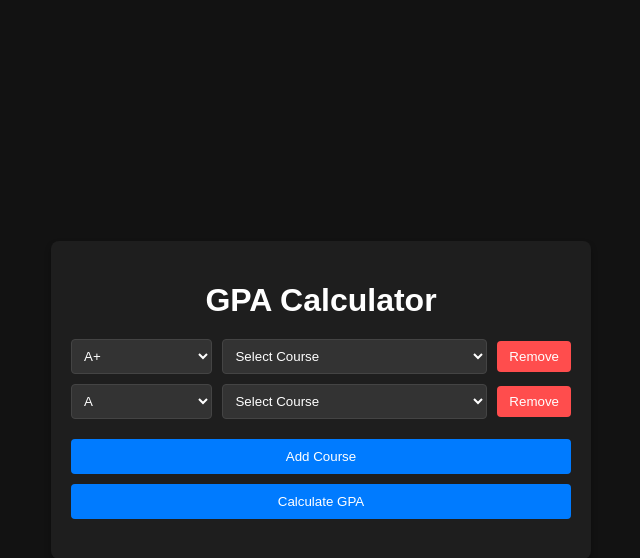
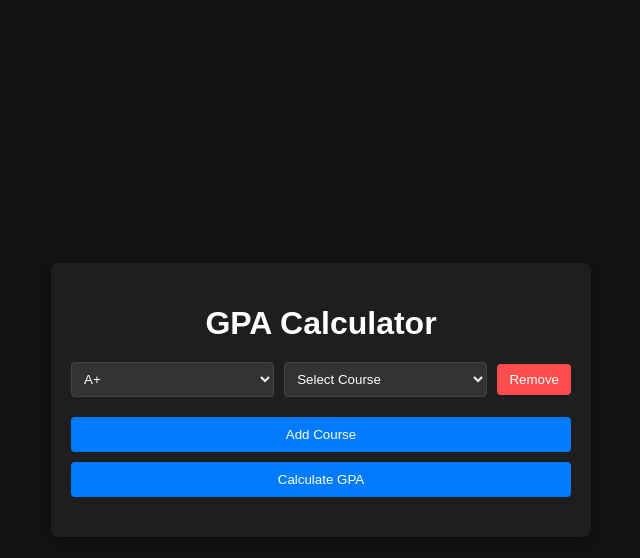
Before and after one commit to yousv/gpa-calculator, a plain HTML site: page index.html in a window 1280 px wide. Both pictures are taken after a click on the button "Add Course". Shown: the whole page, without its empty margins (319-959 px from the left). Drawn offline with Linux system fonts and the light colour scheme.

Commit message:
Add files via upload

```diff
--- a/index.html
+++ b/index.html
@@ -9,35 +9,7 @@
 <body>
   <div class="container">
     <h1>GPA Calculator</h1>
-    <div id="courses">
-      <div class="course">
-        <select class="grade">
-          <option value="4.0">A+</option>
-          <option value="4.0">A</option>
-          <option value="3.7">A-</option>
-          <option value="3.3">B+</option>
-          <option value="3.0">B</option>
-          <option value="2.7">B-</option>
-          <option value="2.3">C+</option>
-          <option value="2.0">C</option>
-          <option value="1.7">C-</option>
-          <option value="1.3">D+</option>
-          <option value="1.0">D</option>
-          <option value="0.0">F</option>
-        </select>
-        <select class="credits">
-          <option value="">Select Course</option>
-          <option value="4">Bacteriology (4)</option>
-          <option value="4">Biochemistry (4)</option>
-          <option value="2">Parasitology (2)</option>
-          <option value="2">Mechatronics (2)</option>
-          <option value="2">English (2)</option>
-          <option value="2">Histology (2)</option>
-          <option value="2">Foundation Technology (2)</option>
-        </select>
-        <button class="remove-course">Remove</button>
-      </div>
-    </div>
+    <div id="courses"></div>
     <button id="add-course">Add Course</button>
     <button id="calculate-gpa">Calculate GPA</button>
     <div id="result"></div>
--- a/script.js
+++ b/script.js
@@ -1,12 +1,44 @@
-document.getElementById('add-course').addEventListener('click', () => {
+document.getElementById('add-course').addEventListener('click', addCourse);
+
+document.getElementById('calculate-gpa').addEventListener('click', () => {
+  const courses = document.querySelectorAll('.course');
+  let totalGradePoints = 0;
+  let totalCredits = 0;
+
+  courses.forEach(course => {
+    const grade = parseFloat(course.querySelector('.grade').value);
+    const credits = parseFloat(course.querySelector('.credits').value);
+
+    if (!isNaN(credits) && credits >= 0) {
+      totalGradePoints += grade * credits;
+      totalCredits += credits;
+    }
+  });
+
+  if (totalCredits === 0) {
+    document.getElementById('result').textContent = 'Please enter valid course data.';
+  } else {
+    const gpa = totalGradePoints / totalCredits;
+    document.getElementById('result').textContent = `Your GPA is: ${gpa.toFixed(2)}`;
+  }
+});
+
+function addCourse() {
   const coursesDiv = document.getElementById('courses');
   const newCourse = document.createElement('div');
   newCourse.className = 'course';
   newCourse.innerHTML = `
     <select class="grade">
+      <option value="4.0">A+</option>
       <option value="4.0">A</option>
+      <option value="3.7">A-</option>
+      <option value="3.3">B+</option>
       <option value="3.0">B</option>
+      <option value="2.7">B-</option>
+      <option value="2.3">C+</option>
       <option value="2.0">C</option>
+      <option value="1.7">C-</option>
+      <option value="1.3">D+</option>
       <option value="1.0">D</option>
       <option value="0.0">F</option>
     </select>
@@ -24,31 +56,33 @@ document.getElementById('add-course').addEventListener('click', () => {
   `;
   coursesDiv.appendChild(newCourse);
 
-  // Add event listener for remove button
   newCourse.querySelector('.remove-course').addEventListener('click', () => {
     coursesDiv.removeChild(newCourse);
-  });
-});
-
-document.getElementById('calculate-gpa').addEventListener('click', () => {
-  const courses = document.querySelectorAll('.course');
-  let totalGradePoints = 0;
-  let totalCredits = 0;
-
-  courses.forEach(course => {
-    const grade = parseFloat(course.querySelector('.grade').value);
-    const credits = parseFloat(course.querySelector('.credits').value);
-
-    if (!isNaN(credits) && credits > 0) {
-      totalGradePoints += grade * credits;
-      totalCredits += credits;
-    }
+    saveData();
   });
 
-  if (totalCredits === 0) {
-    document.getElementById('result').textContent = 'Please enter valid course data.';
-  } else {
-    const gpa = totalGradePoints / totalCredits;
-    document.getElementById('result').textContent = `Your GPA is: ${gpa.toFixed(2)}`;
-  }
-});
+  newCourse.querySelector('.grade').addEventListener('change', saveData);
+  newCourse.querySelector('.credits').addEventListener('change', saveData);
+}
+
+function saveData() {
+  const courses = [];
+  document.querySelectorAll('.course').forEach(course => {
+    const grade = course.querySelector('.grade').value;
+    const credits = course.querySelector('.credits').value;
+    courses.push({ grade, credits });
+  });
+  localStorage.setItem('courses', JSON.stringify(courses));
+}
+
+function loadData() {
+  const courses = JSON.parse(localStorage.getItem('courses')) || [];
+  courses.forEach(course => {
+    addCourse();
+    const lastCourse = document.querySelector('.course:last-child');
+    lastCourse.querySelector('.grade').value = course.grade;
+    lastCourse.querySelector('.credits').value = course.credits;
+  });
+}
+
+loadData();
--- a/styles.css
+++ b/styles.css
@@ -1,4 +1,3 @@
-/* General Styles */
 body {
   font-family: Arial, sans-serif;
   background-color: #121212;
@@ -26,27 +25,24 @@ h1 {
   margin-bottom: 20px;
 }
 
-/* Course Input Styles */
 .course {
   display: flex;
-  flex-wrap: wrap;
   gap: 10px;
   margin-bottom: 10px;
   align-items: center;
 }
 
-.course select {
+.course select, .course input {
   padding: 8px;
   border: 1px solid #444;
   border-radius: 4px;
   background: #333;
   color: #ffffff;
   flex: 1;
-  min-width: 100px;
 }
 
 .course .credits {
-  flex: 2;
+  width: 100px;
 }
 
 .course .remove-course {
@@ -58,7 +54,6 @@ h1 {
   padding: 8px 12px;
 }
 
-/* Button Styles */
 #add-course, #calculate-gpa {
   width: 100%;
   padding: 10px;
@@ -74,7 +69,6 @@ h1 {
   background: #0056b3;
 }
 
-/* Result Styles */
 #result {
   margin-top: 20px;
   text-align: center;
```
